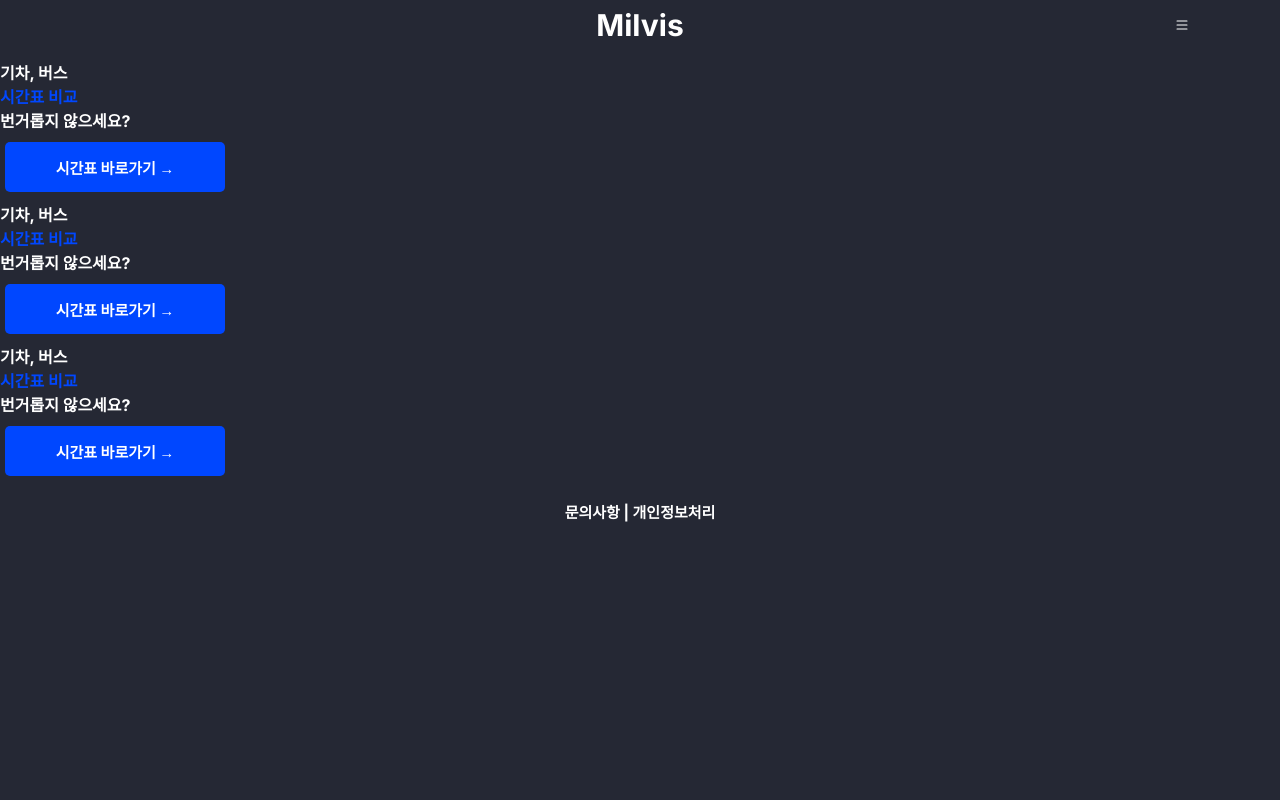
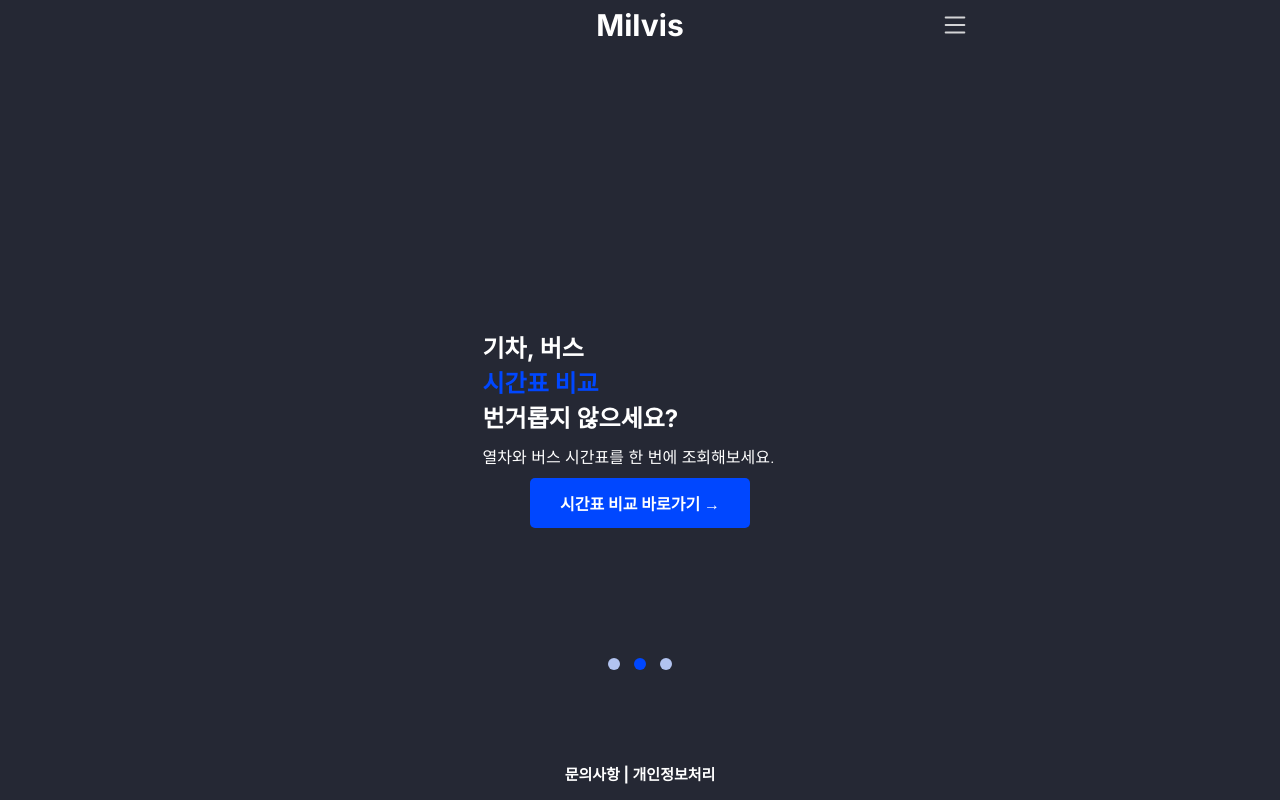
Before and after one commit to MiryangBus/Milvis-Front, a React (Create React App) app: page / in a window 1280 px wide. Built offline with nearby package versions, Linux system fonts and the light colour scheme.

Commit message:
final pagination

```diff
--- a/src/App.css
+++ b/src/App.css
@@ -4,10 +4,12 @@
 }
 
 * {
-  margin: 0;
+  max-width: 768px;
+  margin: 0 auto;
   padding: 0;
   font-family: 'Inter', sans-serif;
   font-weight: 700;
+  list-style: none;
 }
 
 body {
@@ -21,3 +23,10 @@ body {
 .point {
   color: var(--point);
 }
+
+main {
+  height: calc(100vh - 112px);
+  display: flex;
+  align-items: center;
+  justify-content: center;
+}
--- a/src/components/Button.css
+++ b/src/components/Button.css
@@ -7,7 +7,8 @@ button {
   color: white;
   font-family: 'Inter', sans-serif;
   cursor: pointer;
-  font-size: 15px;
+  font-size: 1rem;
+  margin: 0 auto;
 }
 
 .search-button {
--- a/src/components/Header.css
+++ b/src/components/Header.css
@@ -28,7 +28,7 @@ header {
   justify-content: center;
 }
 
-.navbar-container span {
-  font-size: 15px;
+.navbar-container {
+  font-size: 30px;
   color: rgba(255, 255, 255, 0.8);
 }
--- /dev/null
+++ b/src/components/Slide.css
@@ -0,0 +1,71 @@
+.slide {
+  width: 100vw;
+  max-width: 450px;
+  height: 550px;
+  position: relative;
+  font-size: 1.5rem;
+  overflow: hidden;
+}
+
+.slide ul {
+  position: absolute;
+  left: 0;
+  width: 300%;
+  max-width: 1350px;
+  height: 520px;
+  display: flex;
+  transition: left 0.5s ease-out;
+}
+
+.slide ul li {
+  width: 100vw;
+  max-width: 450px;
+  transform: translateX(cal(-443px - 443px));
+  transition: all 0.5s ease-out;
+}
+
+.slide-img {
+  width: 100%;
+  height: 200px;
+}
+
+.slide-explain {
+  width: 70%;
+}
+
+.slide-button {
+  width: 100%;
+  text-align: center;
+}
+
+.small-explain {
+  margin: 10px 0px;
+  font-size: 1rem;
+  font-weight: 100;
+}
+
+.pagination {
+  position: absolute;
+  bottom: 0;
+  margin: 0 auto;
+  width: 100%;
+  height: 30px;
+  display: flex;
+  justify-content: center;
+  align-items: center;
+}
+
+.pagination div {
+  cursor: pointer;
+  width: 12px;
+  height: 12px;
+  border-radius: 12px;
+  background-color: #B2C3F0;
+  margin: 0 7px;
+  transition: all 1s;
+
+}
+
+.pagination .select {
+  background-color: #0047FF;
+}
--- a/src/components/Slide.js
+++ b/src/components/Slide.js
@@ -1,41 +1,105 @@
-import React from 'react'
+import React, {useState, useEffect} from 'react'
 import Button from './Button'
+import "./Slide.css";
+const IMAGE_LENGTH = 3;
+
 
 const Slide = () => {
+  const [currIndex, setCurrIndex] = useState(1);
+
+  // * change pagination status
+  useEffect(() => {
+    const timer = setInterval(() => {
+      setCurrIndex((curr) => {
+        curr++;
+        if (curr > IMAGE_LENGTH) curr = 1;
+        return curr;
+      })
+      // * call slide handler
+      return () => clearInterval(timer);
+    }, 4000);
+  }, [])
+
+  // * 클릭 한 navigation으로 focus 이동
+  const navOnClick = (e) => {
+    const {index} = e.target.dataset;
+    setCurrIndex((curr) => {
+      curr = Number(index);
+      return curr;
+    })
+  }
+  // * slide handler function
+  const slideHandler = () => {
+    const slideWidth = document.querySelector('.slide').clientWidth;
+    const ul = document.querySelector('ul');
+    switch(currIndex) {
+      case 1:
+        ul.setAttribute('style', `left: ${0}px`)
+        break;
+      case 2:
+        ul.setAttribute('style', `left: ${-slideWidth}px`)
+        break;
+      case 3:
+        ul.setAttribute('style', `left: ${-slideWidth * 2}px`)
+        break;
+      default:
+        ul.setAttribute('style', `left: ${0}px`)
+        break;
+    }
+  }
   return (
-    <div className='slide-container'>
-      <div className="slide">
+    <div className="slide">
         <ul>
-          <li>
+          <li className='slide-item item1'>
             <div className="slide-img"></div>
             <div className="slide-explain">
               <p>기차, 버스</p>
               <p className='point'>시간표 비교</p>
               <p>번거롭지 않으세요?</p>
+              <p className="small-explain">열차와 버스 시간표를 한 번에 조회해보세요.</p>
             </div>
-            <Button buttonsize={"long-button"} content={"시간표 바로가기 →"}/>
+            <div className="slide-button">
+              <Button buttonsize={"long-button"} content={"시간표 비교 바로가기 →"}/>
+            </div>
           </li>
-          <li>
+          <li className='slide-item item2'>
             <div className="slide-img"></div>
             <div className="slide-explain">
-              <p>기차, 버스</p>
-              <p className='point'>시간표 비교</p>
-              <p>번거롭지 않으세요?</p>
+              <p className='point'>밀양시내,</p>
+              <p>알려드릴게요</p>
+              <p className='small-explain'>목적지에서<br />가장 가까운 정류장을 알려드려요.</p>
             </div>
-            <Button buttonsize={"long-button"} content={"시간표 바로가기 →"}/>
+            <div className="slide-button">
+              <Button buttonsize={"long-button"} content={"길찾기 바로가기 →"}/>
+            </div>
           </li>
-          <li>
+          <li className='slide-item item3'>
             <div className="slide-img"></div>
             <div className="slide-explain">
-              <p>기차, 버스</p>
-              <p className='point'>시간표 비교</p>
-              <p>번거롭지 않으세요?</p>
+              <p>기존<span className='point'>버스 시간표</span></p>
+              <p>를 찾고 계신가요?</p>
+              <p className='small-explain'>더 직관적인<br/>시간표를 통해 한 눈에 확인해보세요.</p>
             </div>
-            <Button buttonsize={"long-button"} content={"시간표 바로가기 →"}/>
+            <div className="slide-button">
+              <Button buttonsize={"long-button"} content={"버스 시간표 확인하기 →"}/>
+            </div>
           </li>
         </ul>
+        <div className="pagination">
+          <div
+          data-index = "1"
+          className={currIndex === 1 ? 'select' : ''}
+          onClick={navOnClick}></div>
+          <div
+          data-index = "2"
+          className={currIndex === 2 ? 'select' : ''}
+          onClick={navOnClick}></div>
+          <div
+          data-index = "3"
+          className={currIndex === 3 ? 'select' : ''}
+          onClick={navOnClick}></div>
+        </div>
       </div>
-    </div>
   )
 }
 
```
